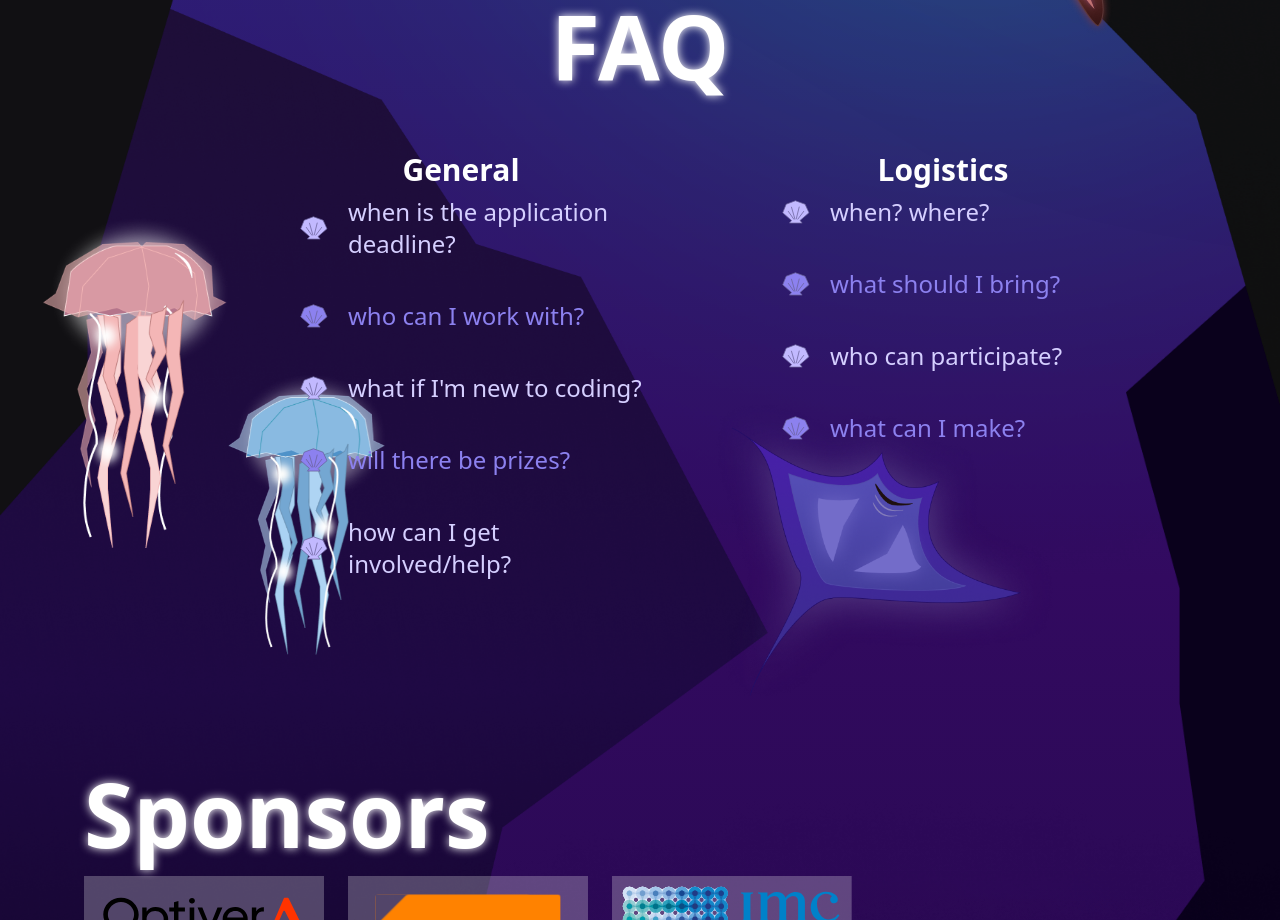
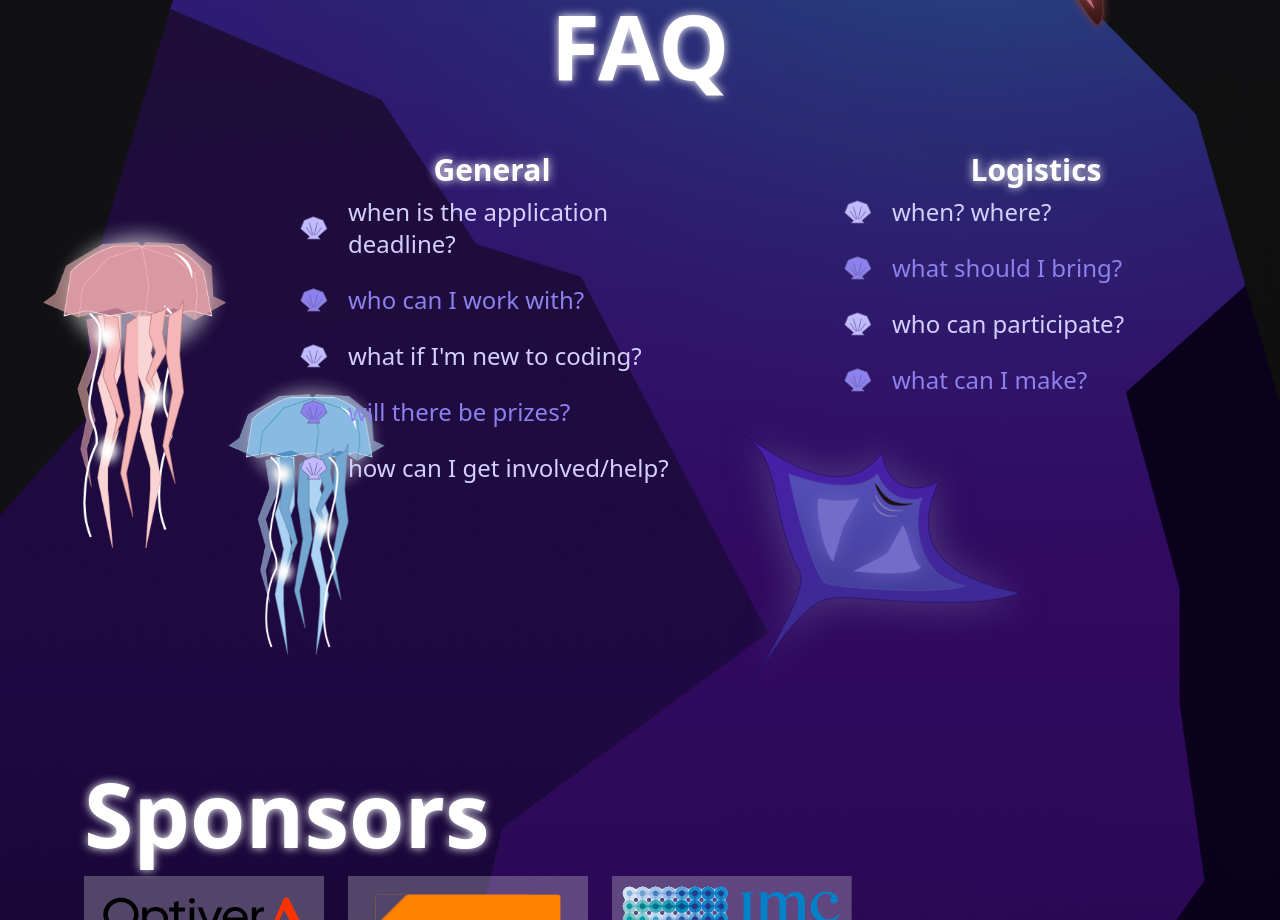
Before and after one commit to hack-duke/2025.hackduke.org, a React (Create React App) app: page / in a window 1280 px wide. Shown: the part 3900-4820 px from the top of the page. Built offline with nearby package versions, Linux system fonts and the light colour scheme.

Commit message:
faq responsiveness

```diff
--- a/src/App.css
+++ b/src/App.css
@@ -166,3 +166,11 @@
       transform: rotate(-10deg) translateY(1vh);
   }
 }
+
+@media (max-width: 768px) {
+  .custom-shell-bullet,
+  .custom-shell-bullet-alt {
+    background-size: 2vw;
+    padding-left: 2.5vw;
+  }
+}
--- a/src/components/accordion.js
+++ b/src/components/accordion.js
@@ -9,7 +9,7 @@ const Accordion = ({ items }) => {
   }
 
   return (
-    <ul className='accordion flex align-center flex-col space-y-6'>
+    <ul className='accordion flex align-center flex-col space-y-2 md:space-y-6'>
       {items.map((item, index) => (
         <AccordionItem
           key={index}
@@ -33,10 +33,10 @@ const AccordionItem = ({ title, content, isOpen, onClick, index }) => {
         }`}
         onClick={onClick}
       >
-      <p className='text-2xl'>{title}</p>
+      <p className='text-[2vw] md:text-2xl mb-0 md:mb-1'>{title}</p>
       </div>
       <div
-        className={`text-xl text-white opacity-75 ml-[3.2rem] content ${
+        className={`text-[2vw] md:text-xl text-white opacity-75 ml-[3vw] md:ml-[3.2rem] content ${
           isOpen ? 'open' : ''
         }`}
       >
--- a/src/components/faq.js
+++ b/src/components/faq.js
@@ -5,12 +5,12 @@ import { H1 } from "./typography"
 
 export const FAQ = () => {
   return (
-    <Panel>
+    <Panel className="h-[90vw] md:h-[60vw]">
       <H1 className='text-center mb-30'>FAQ</H1>
       {/* This container hosts the jellyfish images */}
       <JellyFish />
-      <div className='absolute flex flex-row space-x-20 mx-auto left-[20%] top-32 z-30 w-[70%]'>
-        <div className='pt-8 flex align-center flex-col mr-4'>
+      <div className='absolute flex flex-col md:flex-row md:space-x-20 mx-auto left-[30%] md:left-[20%] top-8 md:top-32 z-30'>
+        <div className='pt-8 flex align-center flex-col max-w-[45vw] md:mr-4'>
           <ListTitle title='General' />
           <Accordion
             items={GENERAL_QUESTIONS.map(question => ({
@@ -21,7 +21,7 @@ export const FAQ = () => {
           />
         </div>
 
-        <div className='pt-8 flex align-center flex-col'>
+        <div className='md:pt-8 flex align-center flex-col ml-20 md:ml-0 max-w-[35vw]'>
           <ListTitle title='Logistics' />
           <Accordion
             items={LOGISTICS_QUESTIONS.map(question => ({
@@ -36,7 +36,7 @@ export const FAQ = () => {
       <img
         src='/images/Ray.png'
         alt='Ray'
-        className='absolute z-20 w-[30vw] right-[15vw] bottom-[5vw]'
+        className='absolute z-20 w-[30vw] right-[15vw] bottom-[0vw] md:bottom-[5vw]'
       ></img>
 
       {/*<MusicNotes /> scaling*/}
@@ -46,7 +46,7 @@ export const FAQ = () => {
 
 export const ListTitle = ({ title }) => {
   return (
-    <h2 className='text-center mb-2 text-[#D4CDF4] text-3xl font-bold brightness-125'>
+    <h2 className={'glow text-center mb-2 text-[#D4CDF4] text-[3vw] md:text-3xl font-bold brightness-125'}>
       {title}
     </h2>
   )
```
